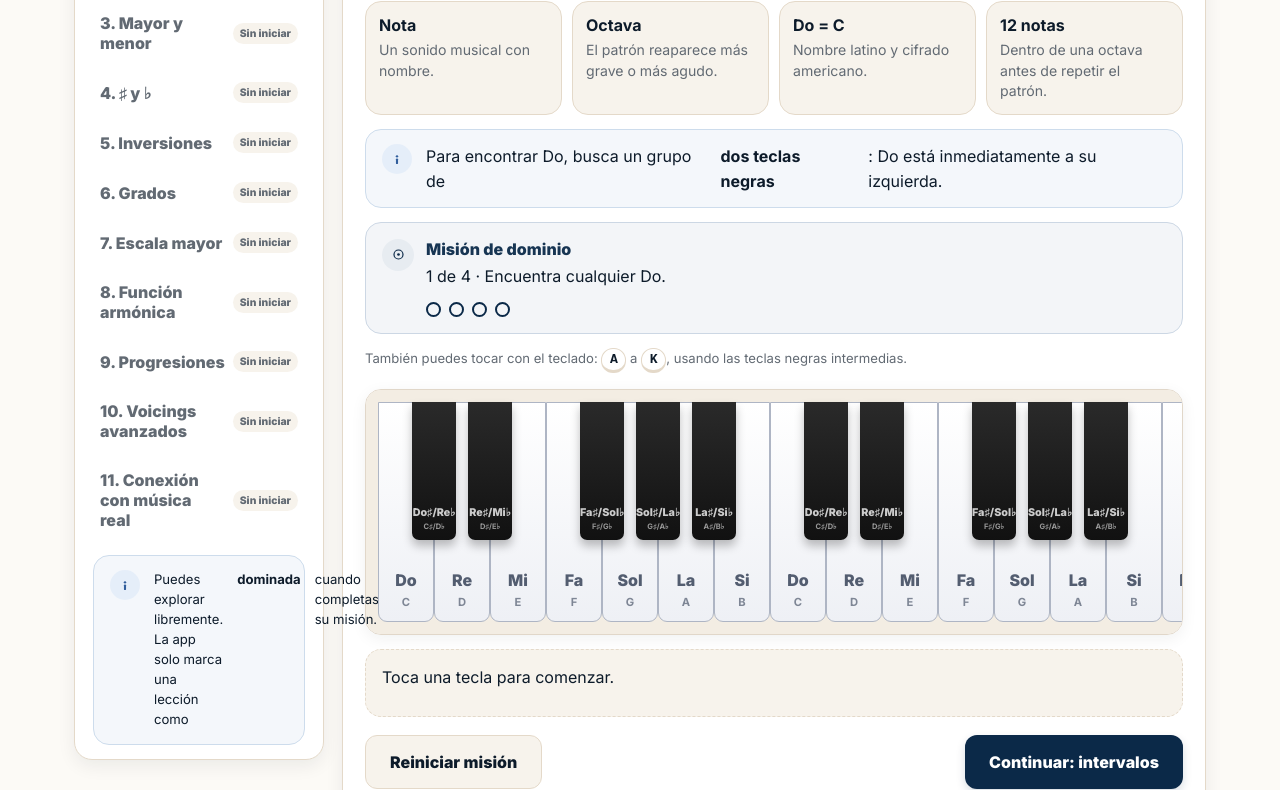
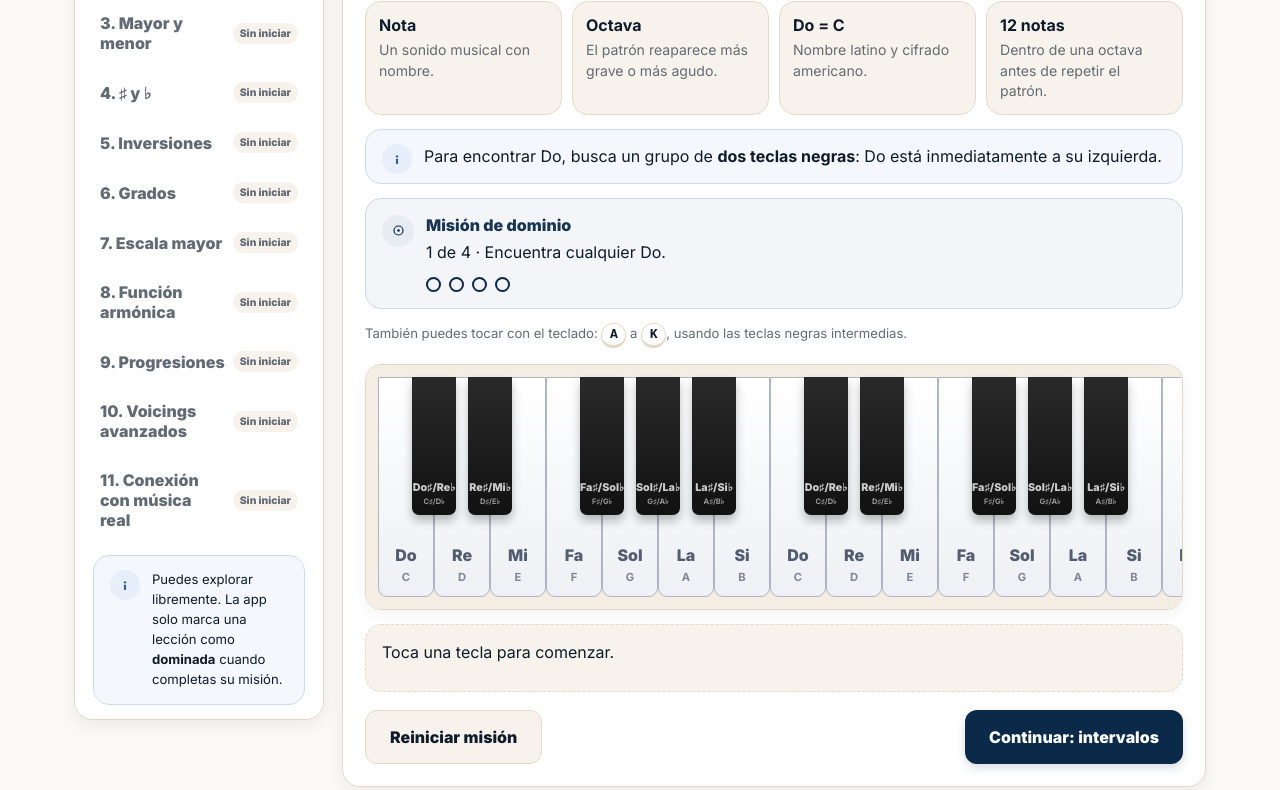
Before and after one commit to felipeescandon-ship-it/teoria-musical, a website: page index.html in a window 1280 px wide. Shown: the part 609-1399 px from the top of the page. Drawn offline with Linux system fonts and the light colour scheme.

Commit message:
Fix: .callout.info se rompía en columnas angostas (sidebar)
El layout flex (icono + texto) creaba un ítem flex anónimo para el texto que
se encogía a su ancho mínimo (una palabra por línea) en contenedores angostos
como el sidebar de 250px, en vez de envolver el texto normalmente.

Reemplaza flex por la misma técnica que ya usa .mission: bloque normal con
padding-left para el hueco del ícono, círculo + glifo posicionados en absoluto.
El texto vuelve a fluir como un párrafo normal a cualquier ancho.

```diff
--- a/index.html
+++ b/index.html
@@ -339,11 +339,11 @@
     .callout { margin-top: 14px; padding: 14px 16px; border-radius: var(--radius-md); border: 1px solid var(--line); background: var(--panel-soft); color: var(--text); line-height: 1.52; }
     .callout.info {
       position: relative;
-      display: flex; align-items: flex-start; gap: 14px;
+      padding-left: 58px;
       border-color: var(--info-border); background: var(--info-bg); color: var(--info-text);
     }
     .callout.info::before {
-      content: ""; flex: 0 0 auto; width: 30px; height: 30px; border-radius: 50%;
+      content: ""; position: absolute; left: 16px; top: 14px; width: 30px; height: 30px; border-radius: 50%;
       background-color: var(--info-icon-bg);
     }
     .callout.info::after {
```
